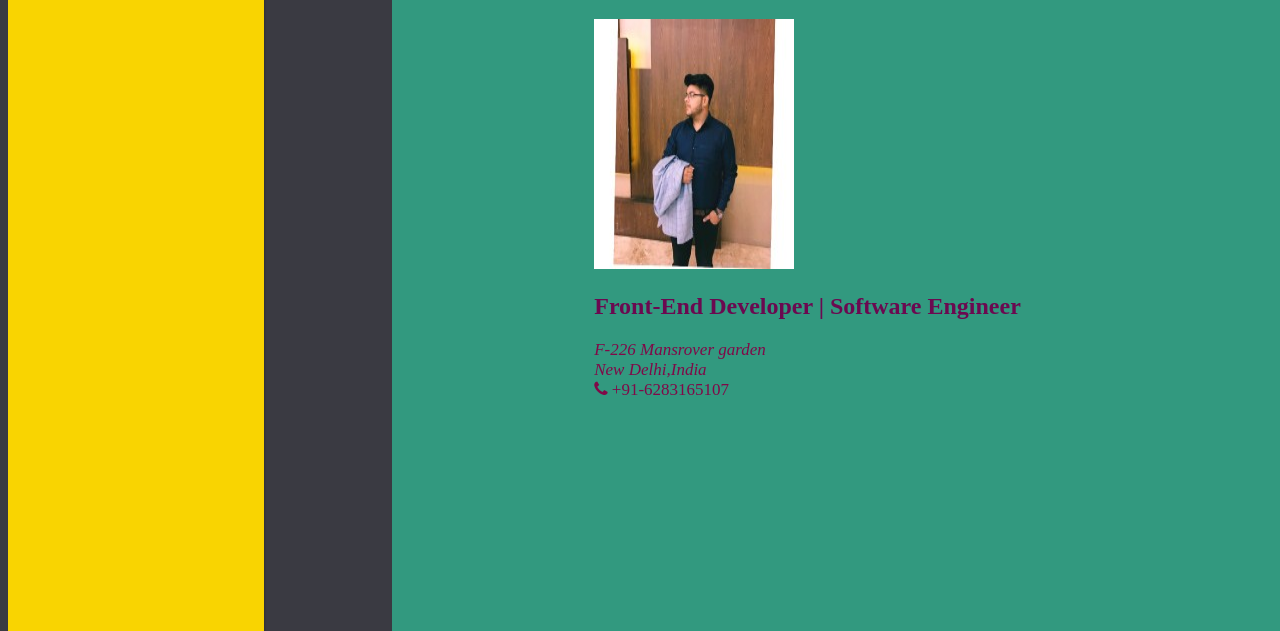
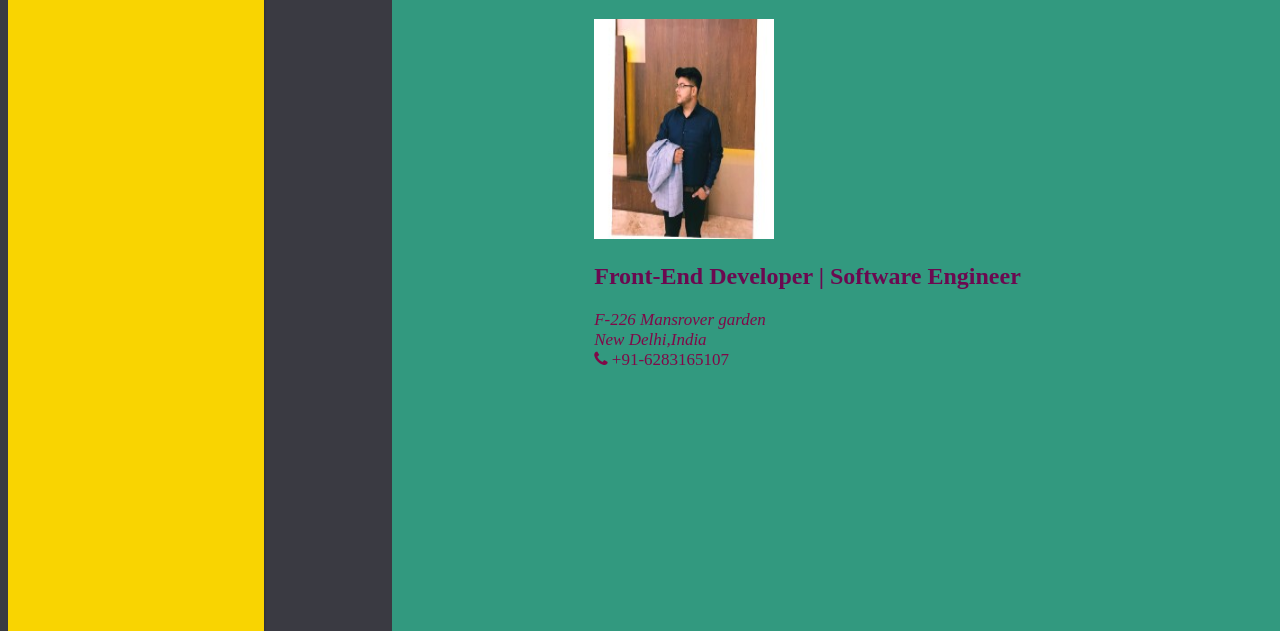
Before and after one commit to Dikshit-Kapoor/Dikshit-Kapoor.github.io, a plain HTML site: page index.html in a window 1280 px wide. Shown: the part 169-800 px from the top of the page. Drawn offline with Linux system fonts and the light colour scheme.

Commit message:
Update portfolio1.css

```diff
--- a/portfolio1.css
+++ b/portfolio1.css
@@ -100,9 +100,9 @@ nav a:hover {
 }
 
 img{
-	size: 100px;
-	height: 250px;
-	width: 200px;
+	size: 90px;
+	height: 220px;
+	width: 180px;
 }
 
 h1 {
```
